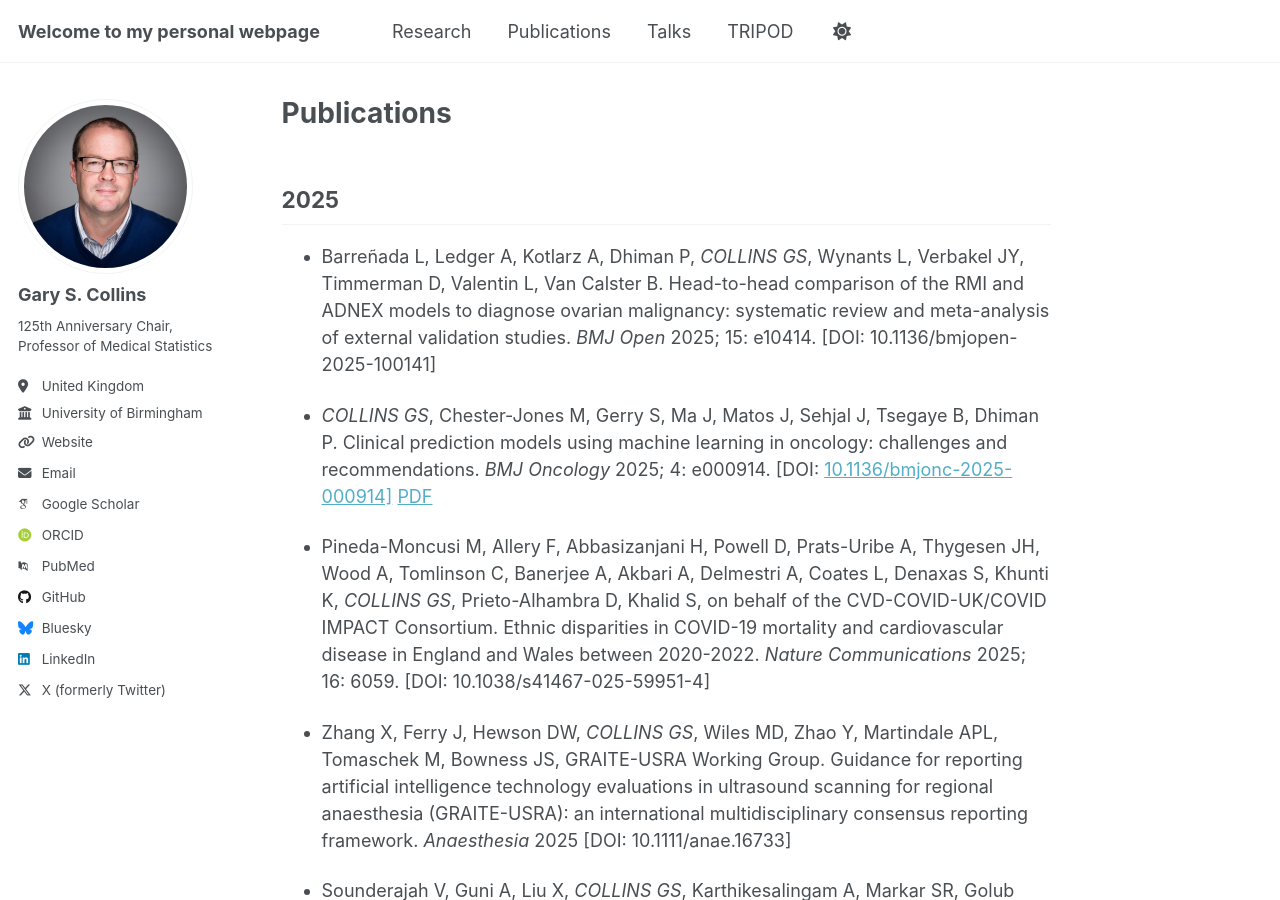
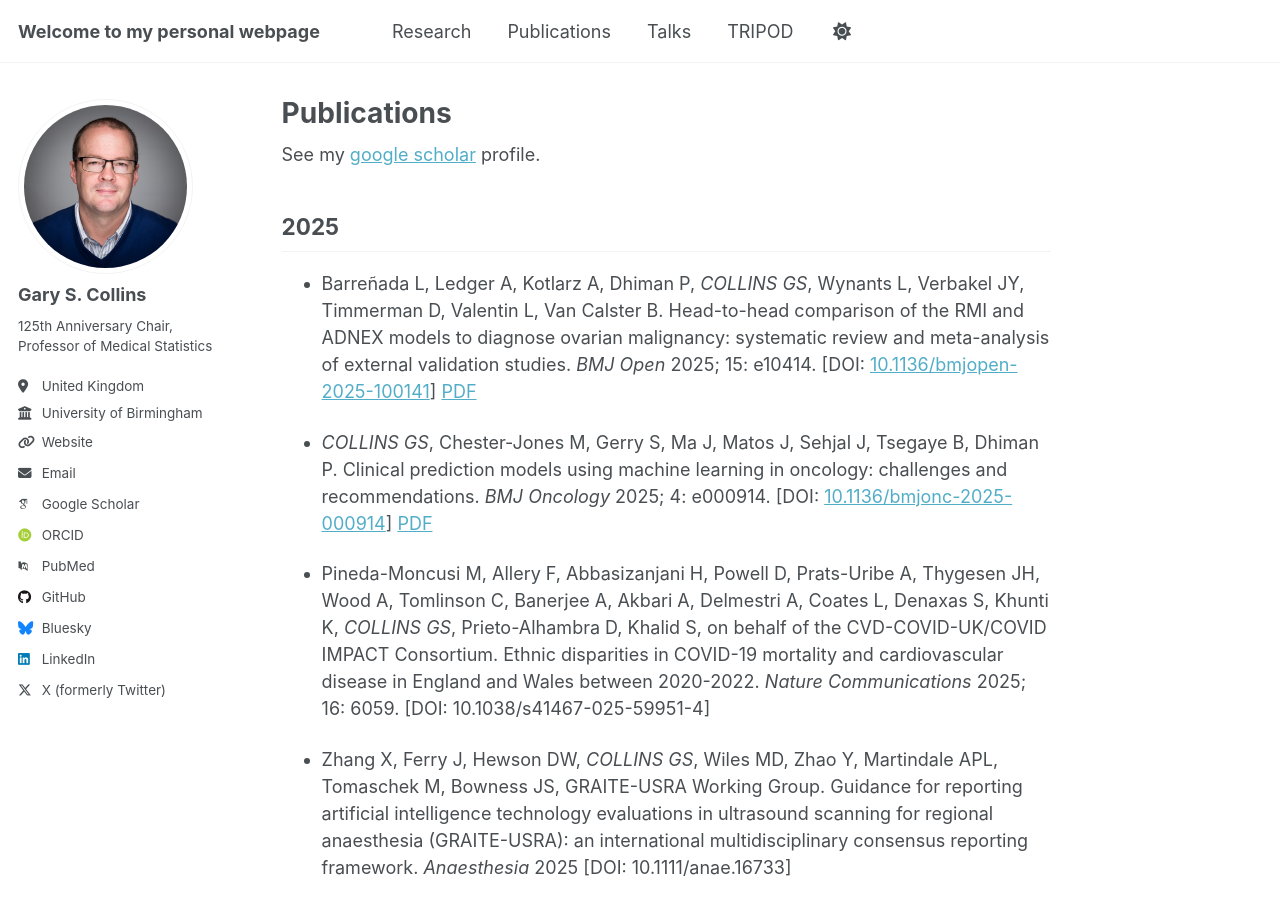
Before and after one commit to gscollins1973/gscollins1973.github.io, a Jekyll site: the page built from _pages/publications.html, in a window 1280 px wide and 900 px high. Built offline with Jekyll 4.4.1, drawn with Linux system fonts in a browser that asks for light colours; some web fonts are replaced; a script that is not in the unit is left out.

Commit message:
Update publications.html

```diff
--- a/_pages/publications.html
+++ b/_pages/publications.html
@@ -2,12 +2,14 @@
 permalink: /publications/
 title: Publications
 ---
+See my <a href="https://scholar.google.co.uk/citations?hl=en&tzom=-60&user=cVKF81gAAAAJ&view_op=list_works">google scholar</a> profile.
+
 <section id=“2025” class="level2">
 <h2 class="anchored" data-anchor-id=“2025”>2025</h2>
 <ul>
 
-<li><p>Barreñada L, Ledger A, Kotlarz A, Dhiman P, <em>COLLINS GS</em>, Wynants L, Verbakel JY, Timmerman D, Valentin L, Van Calster B. Head-to-head comparison of the RMI and ADNEX models to diagnose ovarian malignancy: systematic review and meta-analysis of external validation studies. <i>BMJ Open</i> 2025; 15: e10414. [DOI: 10.1136/bmjopen-2025-100141]</p></li>
-<li><p><em>COLLINS GS</em>, Chester-Jones M, Gerry S, Ma J, Matos J, Sehjal J, Tsegaye B, Dhiman P. Clinical prediction models using machine learning in oncology: challenges and recommendations. <i>BMJ Oncology</i> 2025; 4: e000914. [DOI: <a href="https://bmjoncology.bmj.com/content/4/1/e000914">10.1136/bmjonc-2025-000914]</a> <a href="https://bmjoncology.bmj.com/content/bmjonc/4/1/e000914.full.pdf">PDF</a> </p></li>
+<li><p>Barreñada L, Ledger A, Kotlarz A, Dhiman P, <em>COLLINS GS</em>, Wynants L, Verbakel JY, Timmerman D, Valentin L, Van Calster B. Head-to-head comparison of the RMI and ADNEX models to diagnose ovarian malignancy: systematic review and meta-analysis of external validation studies. <i>BMJ Open</i> 2025; 15: e10414. [DOI: <a href="https://bmjopen.bmj.com/content/15/10/e104141">10.1136/bmjopen-2025-100141</a>] <a href="https://bmjopen.bmj.com/content/bmjopen/15/10/e104141.full.pdf">PDF</a></p></li>
+<li><p><em>COLLINS GS</em>, Chester-Jones M, Gerry S, Ma J, Matos J, Sehjal J, Tsegaye B, Dhiman P. Clinical prediction models using machine learning in oncology: challenges and recommendations. <i>BMJ Oncology</i> 2025; 4: e000914. [DOI: <a href="https://bmjoncology.bmj.com/content/4/1/e000914">10.1136/bmjonc-2025-000914</a>] <a href="https://bmjoncology.bmj.com/content/bmjonc/4/1/e000914.full.pdf">PDF</a> </p></li>
 <li><p>Pineda-Moncusi M, Allery F, Abbasizanjani H, Powell D, Prats-Uribe A, Thygesen JH, Wood A, Tomlinson C, Banerjee A, Akbari A, Delmestri A, Coates L, Denaxas S, Khunti K, <em>COLLINS GS</em>, Prieto-Alhambra D, Khalid S, on behalf of the CVD-COVID-UK/COVID IMPACT Consortium. Ethnic disparities in COVID-19 mortality and cardiovascular disease in England and Wales between 2020-2022. <i>Nature Communications</i> 2025; 16: 6059. [DOI: 10.1038/s41467-025-59951-4] </p></li>
 <li><p>Zhang X, Ferry J, Hewson DW, <em>COLLINS GS</em>, Wiles MD, Zhao Y, Martindale APL, Tomaschek M, Bowness JS, GRAITE-USRA Working Group. Guidance for reporting artificial intelligence technology evaluations in ultrasound scanning for regional anaesthesia (GRAITE-USRA): an international multidisciplinary consensus reporting framework. <i>Anaesthesia</i> 2025 [DOI: 10.1111/anae.16733]</p></li>
 <li><p>Sounderajah V, Guni A, Liu X, <em>COLLINS GS</em>, Karthikesalingam A, Markar SR, Golub RM, Denniston AK, Shetty S, Moher D, Bossuyt PM, Darzi A, Ashrafian H, on behalf of the STARD-AI Steering Committee and Consensus Group. The STARD-AI statement: a reporting guideline for artificial intelligence centred diagnostic test accuracy studies. <i>Nature Medicine</i> 2025; [DOI: 10.1038/s41591-025-03953-8]</p></li>
```
